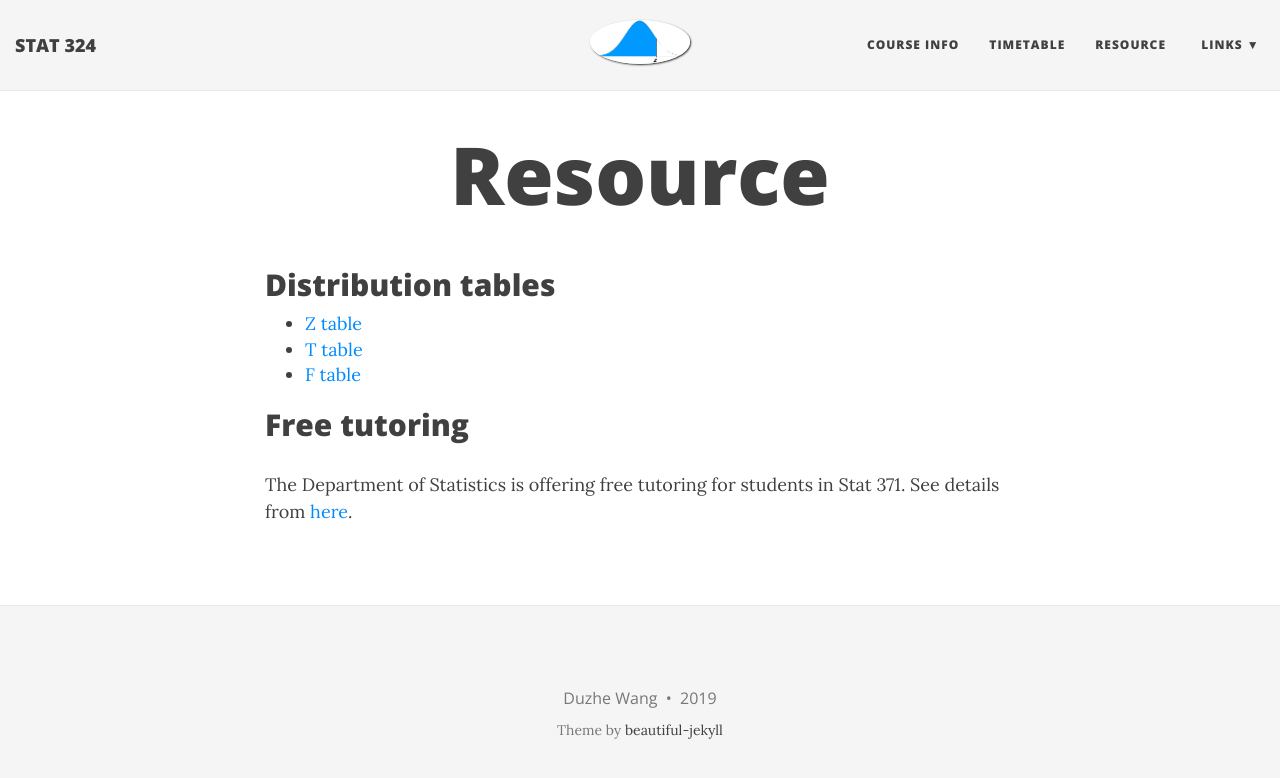
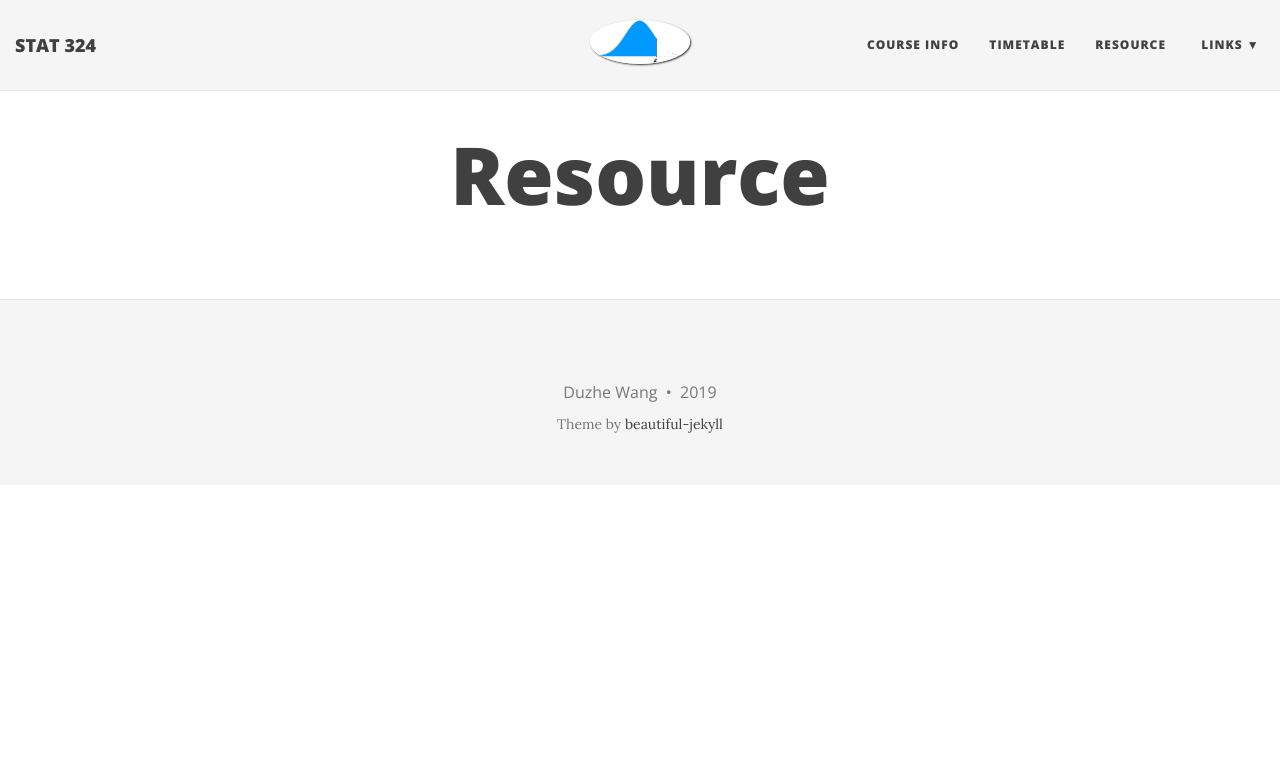
Before and after one commit to duzhewang/stat324, a Jekyll site: the page built from resource.md, in a window 1280 px wide. Shown: the top 778 px of the page. Built offline with Jekyll 4.4.1, drawn with Linux system fonts in a browser that asks for light colours; nearby versions of some CDN libraries.

Commit message:
Update resource.md

```diff
--- a/resource.md
+++ b/resource.md
@@ -2,13 +2,3 @@
 layout: page
 title: Resource
 ---
-
-## Distribution tables
-
-- [Z table](https://github.com/dzwang91/stat371/raw/gh-pages/distributiontables/Ztable.pdf   )
-- [T table](https://github.com/dzwang91/stat371/raw/gh-pages/distributiontables/T-table.pdf)
-- [F table](https://github.com/dzwang91/stat371/raw/gh-pages/distributiontables/F-table.pdf)
-
-## Free tutoring
-
-The Department of Statistics is offering free tutoring for students in Stat 371. See details from [here](https://www.stat.wisc.edu/courses/Tutorial_Schedule).
```
